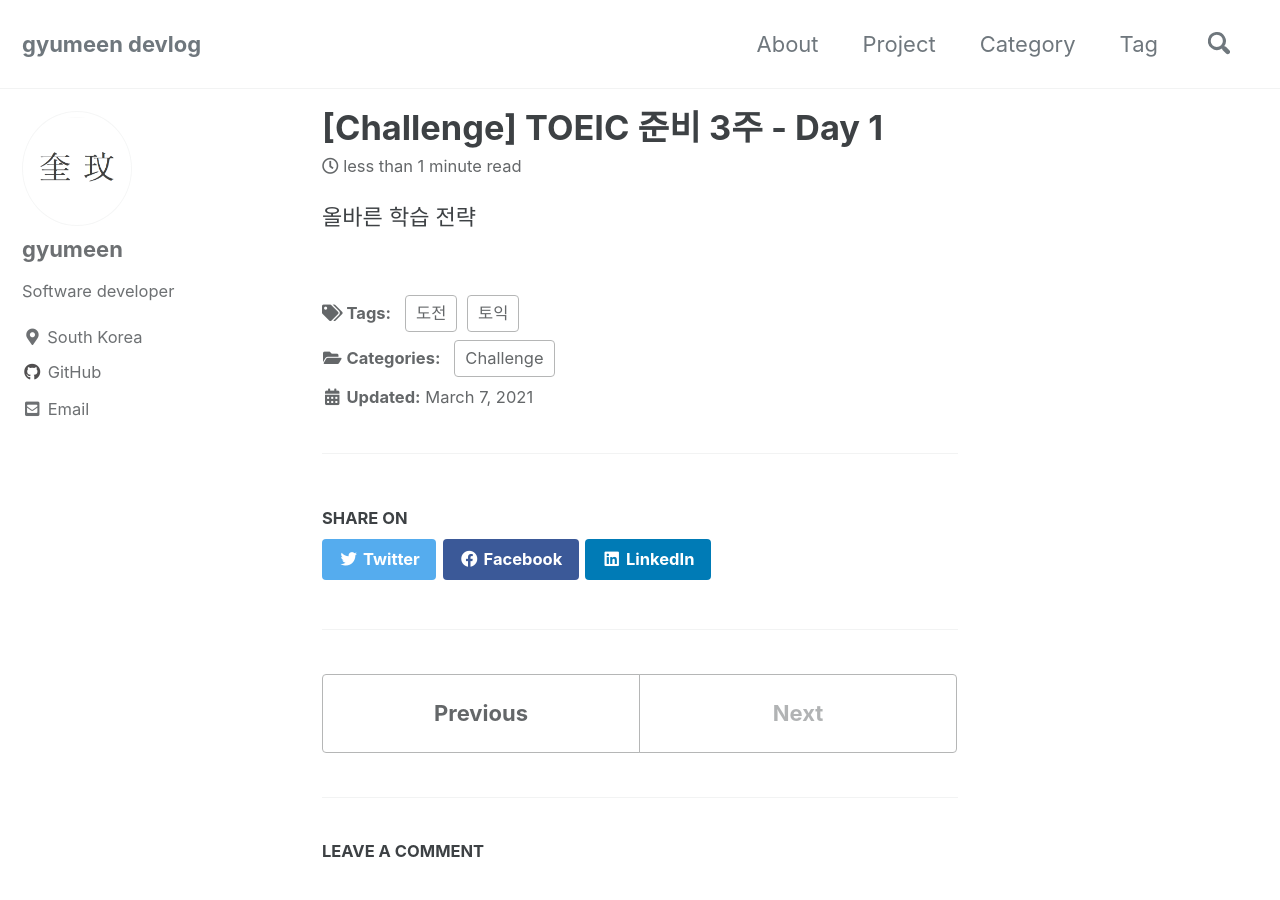
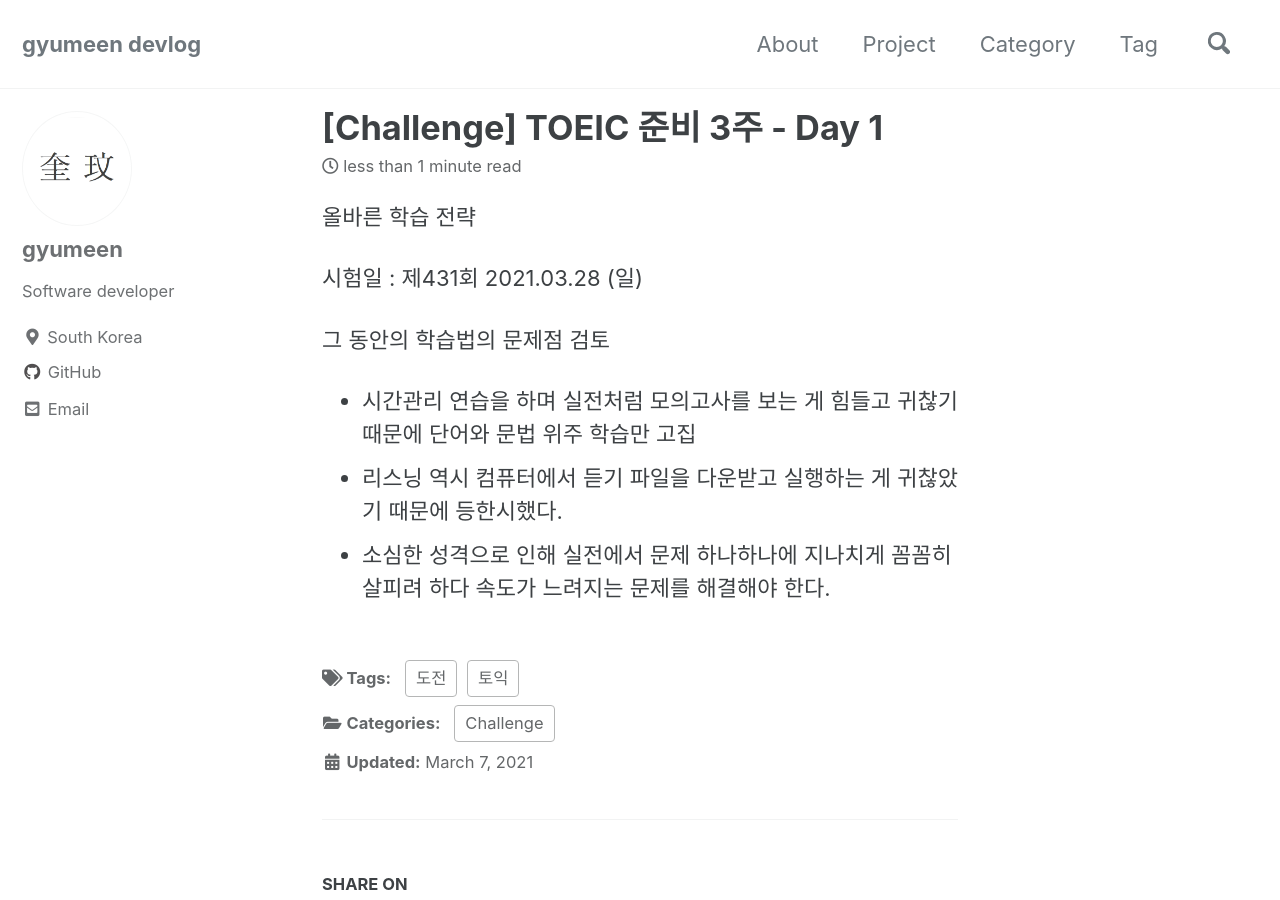
Before and after one commit to gyumeen/gyumeen.github.io, a Jekyll site: the page built from _posts/2021/Challenge/TOEIC/2021-03-07-ready.md, in a window 1280 px wide and 900 px high. Built offline with Jekyll 4.4.1, drawn with Linux system fonts in a browser that asks for light colours; cached includes are drawn as plain includes; comment, search, counter and statistics services are not loaded.

Commit message:
Update 2021-03-07-ready.md

```diff
--- a/_posts/2021/Challenge/TOEIC/2021-03-07-ready.md
+++ b/_posts/2021/Challenge/TOEIC/2021-03-07-ready.md
@@ -11,3 +11,10 @@ last_modified_at: 2021-03-07
 ---
 
 올바른 학습 전략
+
+시험일 : 제431회	2021.03.28 (일)
+
+그 동안의 학습법의 문제점 검토
+- 시간관리 연습을 하며 실전처럼 모의고사를 보는 게 힘들고 귀찮기 때문에 단어와 문법 위주 학습만 고집
+- 리스닝 역시 컴퓨터에서 듣기 파일을 다운받고 실행하는 게 귀찮았기 때문에 등한시했다.
+- 소심한 성격으로 인해 실전에서 문제 하나하나에 지나치게 꼼꼼히 살피려 하다 속도가 느려지는 문제를 해결해야 한다.
```
